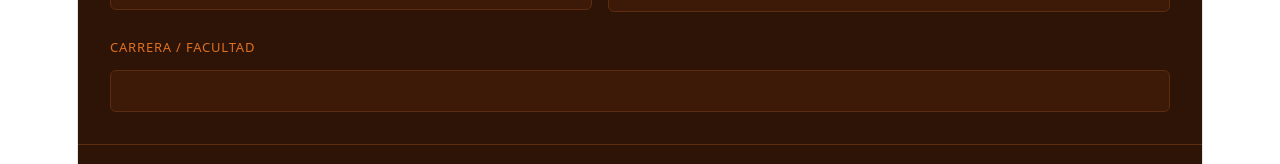
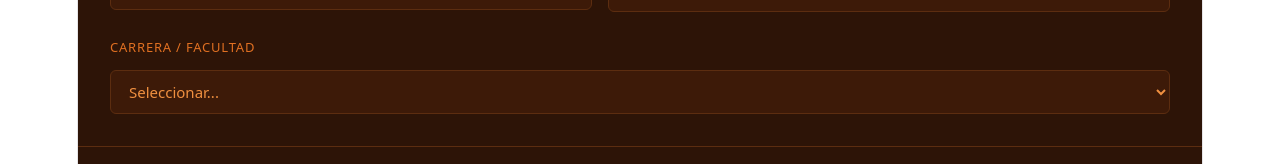
Before and after one commit to BautistaSoto06/ProyectoNutricion, a React (Vite) app: page / in a window 1280 px wide. Shown: the part 417-581 px from the top of the page. Built offline with nearby package versions, Linux system fonts and the light colour scheme.

Commit message:
feat: change faculty input from text to dropdown with predefined options

```diff
--- a/src/brownie.tsx
+++ b/src/brownie.tsx
@@ -175,14 +175,20 @@ const BrownieSurvey: React.FC = () => {
 
           <div className="bs-field">
             <label className="bs-label">Carrera / Facultad</label>
-            <input
-              type="text"
-              name="faculty"
-              className="bs-input"
-              value={formData.faculty}
-              onChange={handleInputChange}
-              required
-            />
+            <select
+                name="faculty"
+                className="bs-input"
+                value={formData.faculty}
+                onChange={handleInputChange}
+                required
+              >
+                <option value="">Seleccionar...</option>
+                <option value="ingenieria">Facultad de Ciencias Sociales y Humanidades</option>
+                <option value="ciencias">Facultad de Ciencias de la Salud y Bien Estar</option>
+                <option value="humanidades">Facultad de Ingenieria, Tecnologia y Arquitectura</option>
+                <option value="salud">Facultad de Ciencias Juridicas y Politicas</option>
+                <option value="artes">Facultad de Ciencias Economicas Y Ambientales</option>
+              </select>
           </div>
         </section>
 
```
